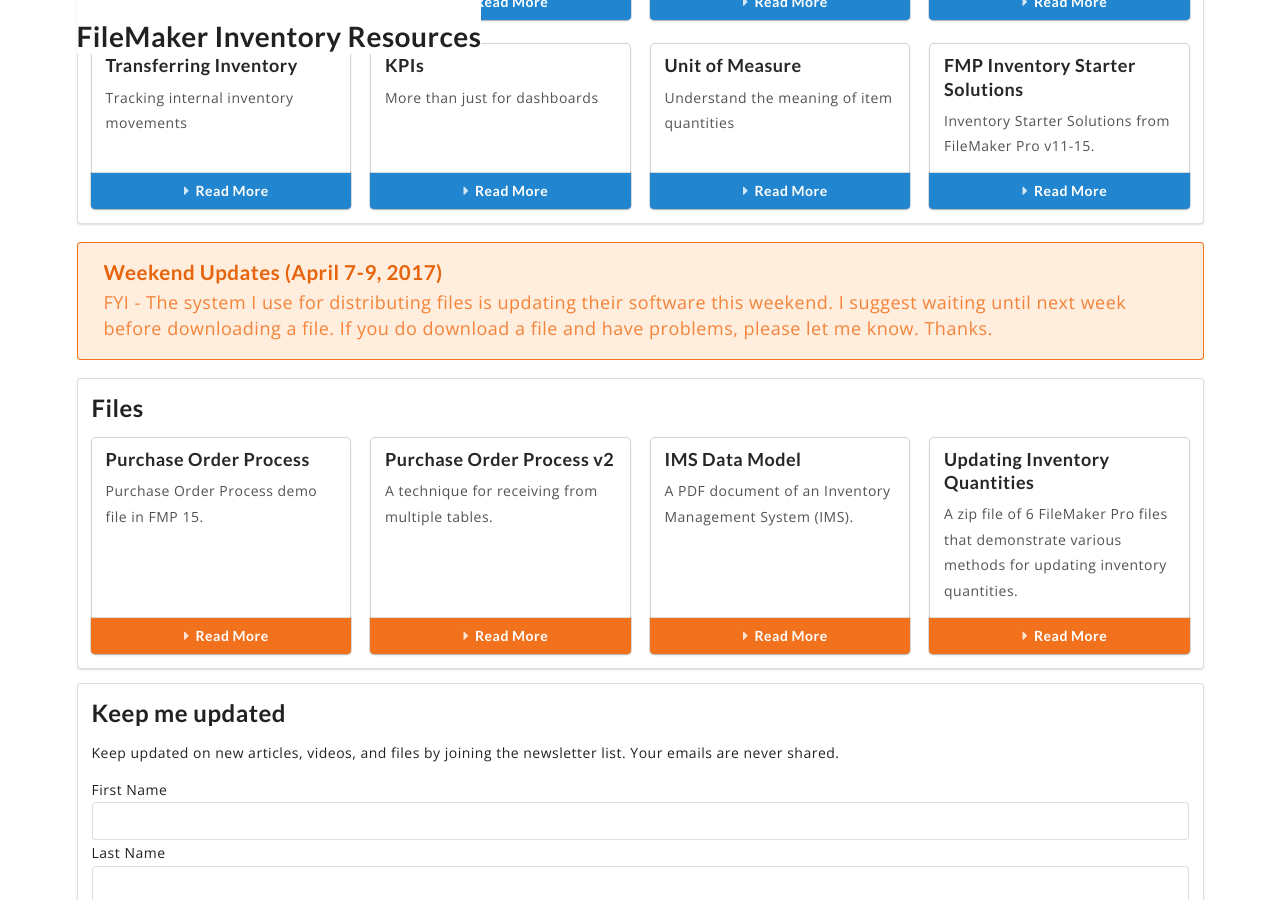
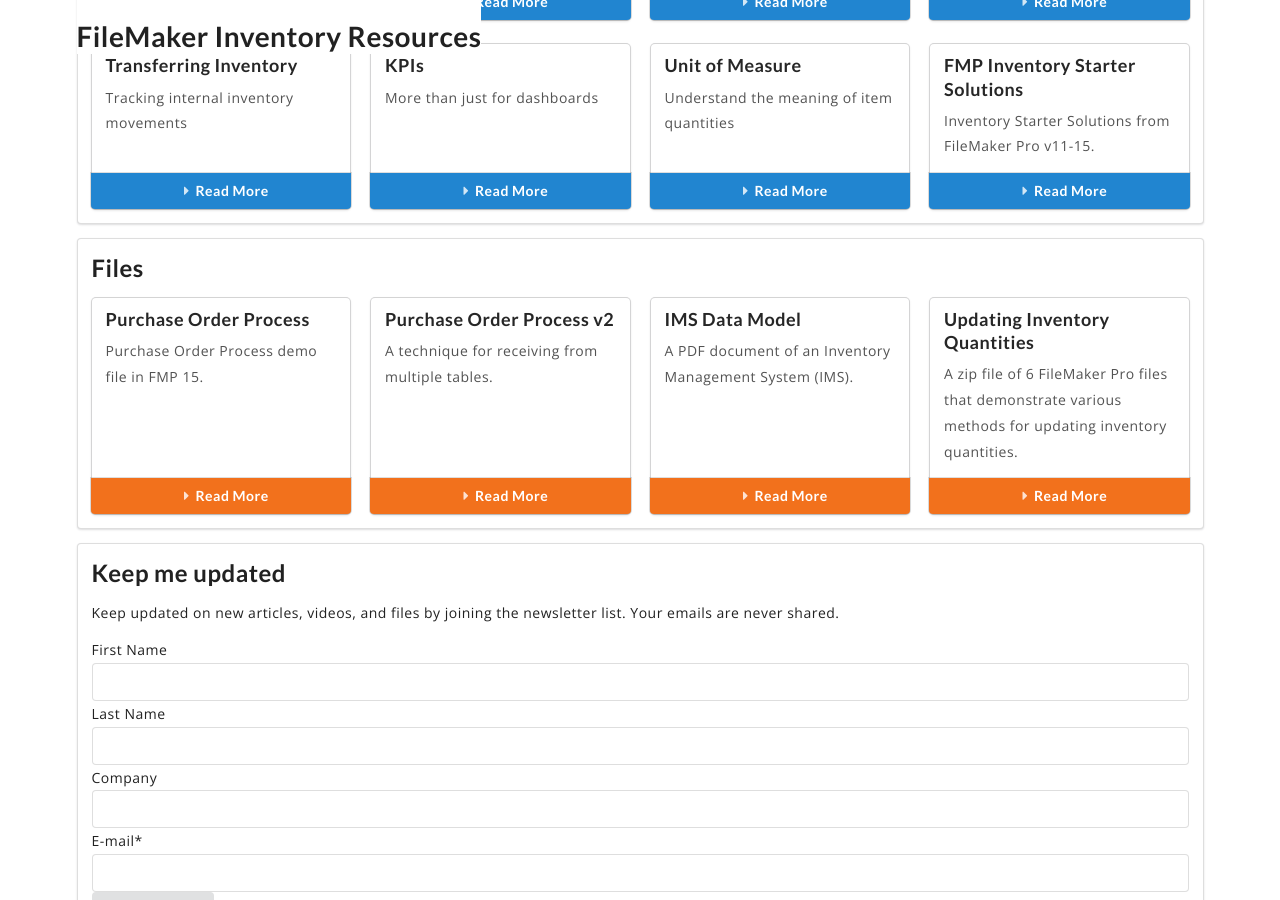
Before and after one commit to danielshanahan/FileMakerInventoryResources, a Jekyll site: the page built from index.md, in a window 1280 px wide and 900 px high, scrolled down 1179 px. Built offline with Jekyll 4.4.1, drawn with Linux system fonts in a browser that asks for light colours; nearby versions of some CDN libraries.

Commit message:
Update home.html

```diff
--- a/_layouts/home.html
+++ b/_layouts/home.html
@@ -28,14 +28,6 @@
         </div>
 </div>
 	<!-- end Articles -->
-
-<div class="ui orange message">
-  <div class="header">
-    Weekend Updates (April 7-9, 2017)
-  </div>
-  <p>FYI - The system I use for distributing files is updating their software this weekend.  I suggest waiting until next week before downloading a file.  If you do download a file and have problems, please let me know.  Thanks.</p>
-</div>
-
 
 <div class="ui segment">
 		<h2>Files</h2>
```
